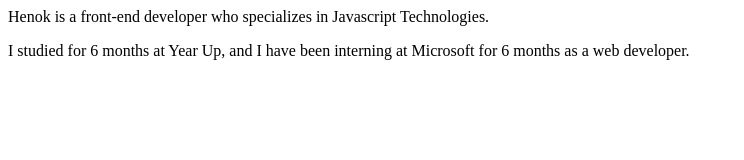
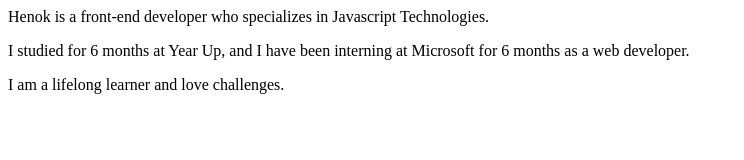
Before and after one commit to hdebesay/GitHub-Bio-, a plain HTML site: page index.html in a window 1280 px wide. Shown: the whole page, without its empty margins (0-744 px from the left). Drawn offline with Linux system fonts and the light colour scheme.

Commit message:
3rd line added

```diff
--- a/index.html
+++ b/index.html
@@ -1,2 +1,3 @@
 <p>Henok is a front-end developer who specializes in Javascript Technologies.</p>
 <p>I studied for 6 months at Year Up, and I have been interning at Microsoft for 6 months as a web developer.</p>
+<p> I am a lifelong learner and love challenges.</p>
```
